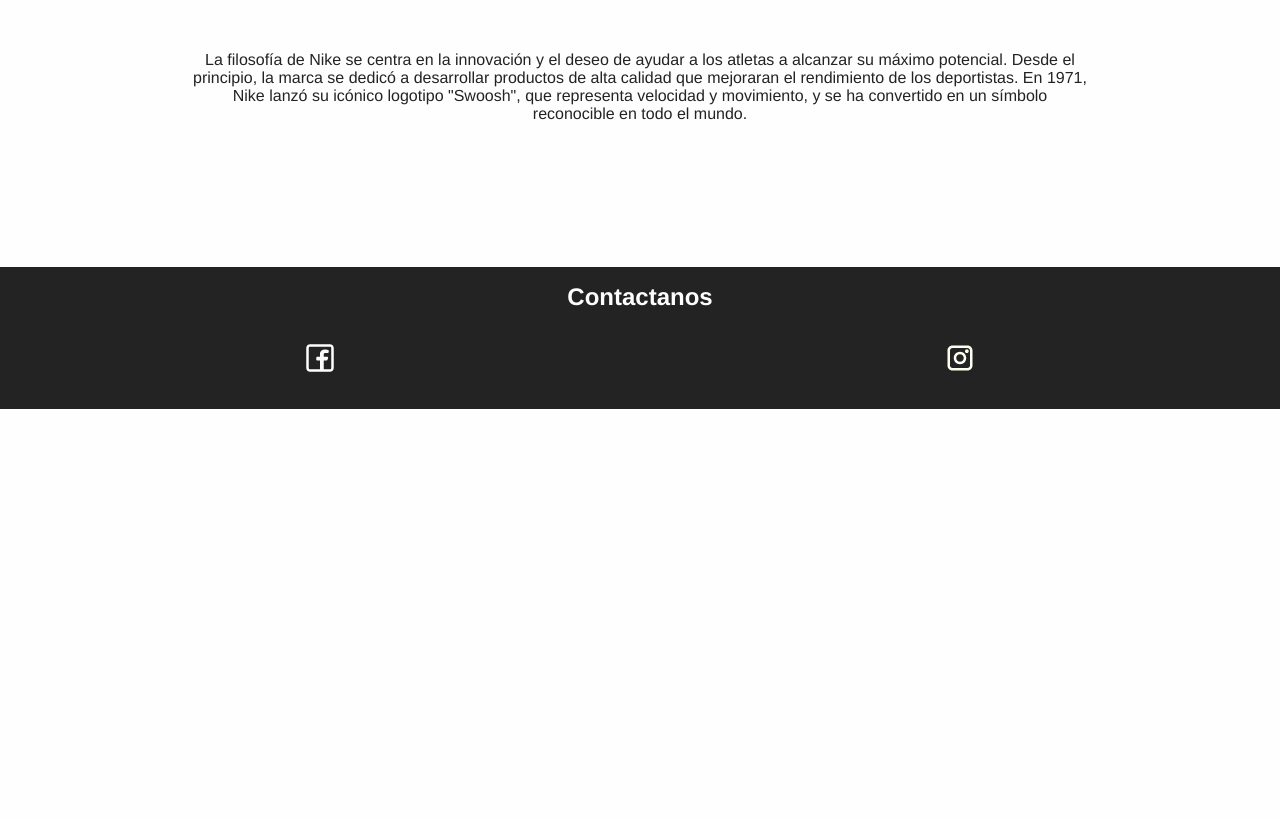
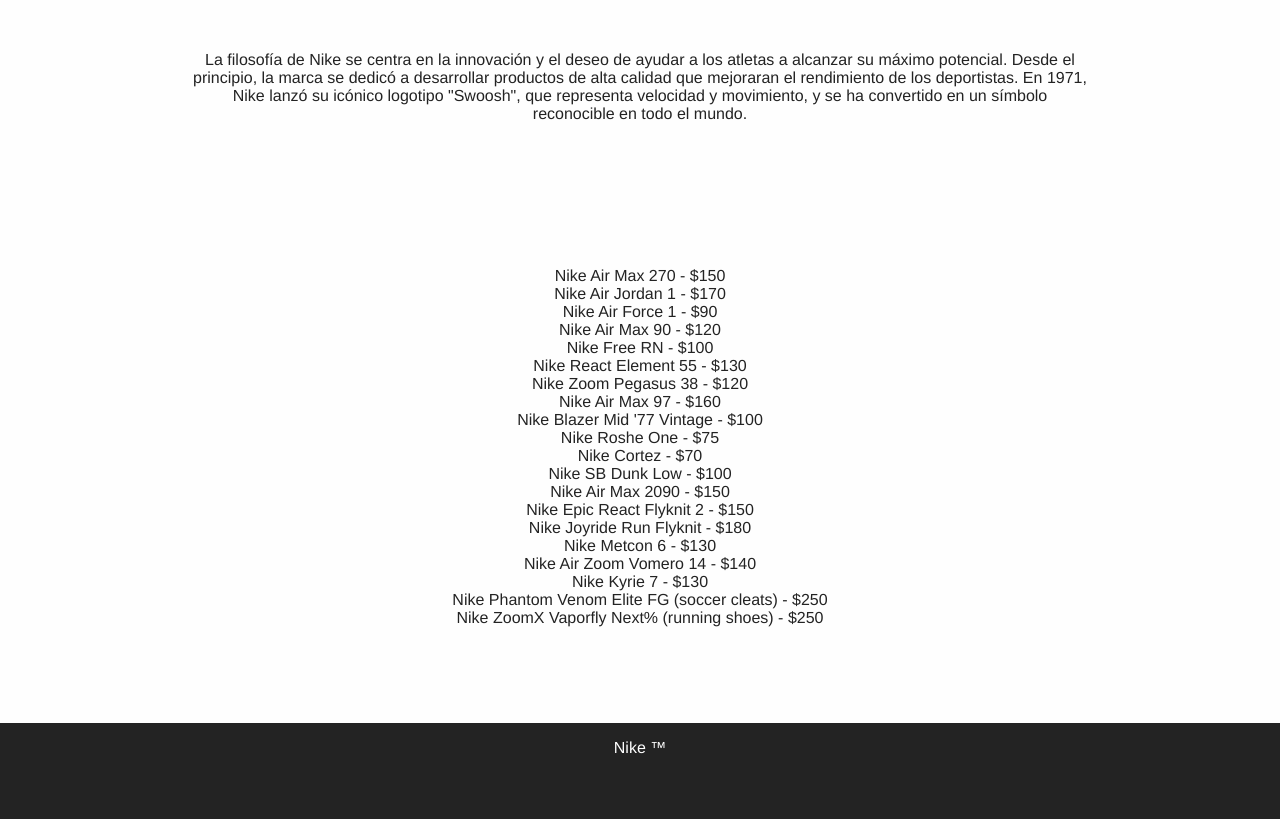
Before and after one commit to Hachikoi-Marine/nikey, a plain HTML site: page index.html in a window 1280 px wide. Shown: the part 2964-3783 px from the top of the page. Before the commit the page ends 3373 px from the top, so only its background shows below. Drawn offline with Linux system fonts and the light colour scheme.

Commit message:
Update index.html

```diff
--- a/index.html
+++ b/index.html
@@ -61,22 +61,33 @@
           convertido en un símbolo reconocible en todo el mundo.
         </p>
       </section>
+
+      <section class="shoe-list">
+        <ul>
+          <li>Nike Air Max 270 - $150</li>
+          <li>Nike Air Jordan 1 - $170</li>
+          <li>Nike Air Force 1 - $90</li>
+          <li>Nike Air Max 90 - $120</li>
+          <li>Nike Free RN - $100</li>
+          <li>Nike React Element 55 - $130</li>
+          <li>Nike Zoom Pegasus 38 - $120</li>
+          <li>Nike Air Max 97 - $160</li>
+          <li>Nike Blazer Mid '77 Vintage - $100</li>
+          <li>Nike Roshe One - $75</li>
+          <li>Nike Cortez - $70</li>
+          <li>Nike SB Dunk Low - $100</li>
+          <li>Nike Air Max 2090 - $150</li>
+          <li>Nike Epic React Flyknit 2 - $150</li>
+          <li>Nike Joyride Run Flyknit - $180</li>
+          <li>Nike Metcon 6 - $130</li>
+          <li>Nike Air Zoom Vomero 14 - $140</li>
+          <li>Nike Kyrie 7 - $130</li>
+          <li>Nike Phantom Venom Elite FG (soccer cleats) - $250</li>
+          <li>Nike ZoomX Vaporfly Next% (running shoes) - $250</li>
+        </ul>
+      </section>
     </main>
 
-    <footer id="contact">
-      <h2>Contactanos</h2>
-      <ul>
-        <li>
-          <a href="https://www.facebook.com/nike/" target="_blank">
-            <img src="./fb.svg" alt="facebook" />
-          </a>
-        </li>
-        <li>
-          <a href="https://www.instagram.com/nike/" target="_blank">
-            <img src="./ig.svg" alt="insta" />
-          </a>
-        </li>
-      </ul>
-    </footer>
+    <footer id="contact">Nike ™</footer>
   </body>
 </html>
```
